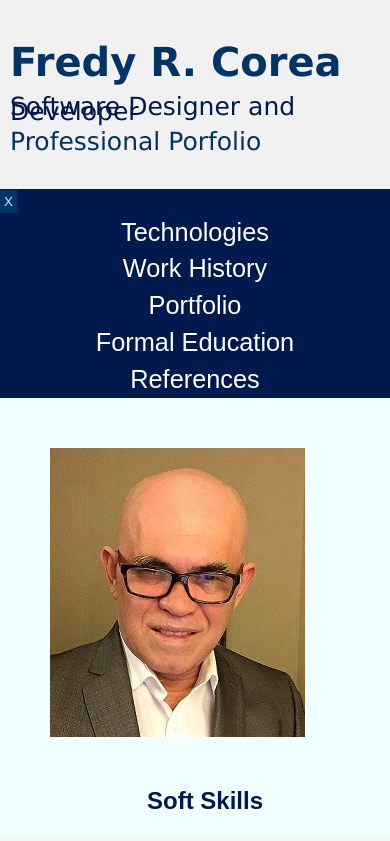
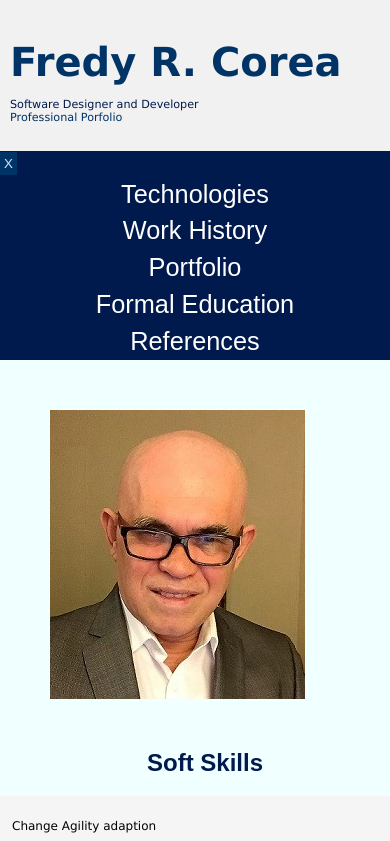
Before and after one commit to FredyCorea/MyPortfolio, a plain HTML site: page Index.html in a window 390 px wide. Shown: the top 841 px of the page. Drawn offline with Linux system fonts and the light colour scheme.

Commit message:
Logo percentage

```diff
--- a/Code/stylesheet.css
+++ b/Code/stylesheet.css
@@ -173,7 +173,15 @@ stack the links on top of each other */
   .logo2
   {
     color:#001a4d;
-    font-size: 25px;
+    /* font-size: 20px; */
+    font-size: 70%;
+    text-align: left;
+    line-height: 20%
+  }
+
+  .logo3{
+    color:#003366;
+    font-size: 70%;
     text-align: left;
     line-height: 20%
   }
```
